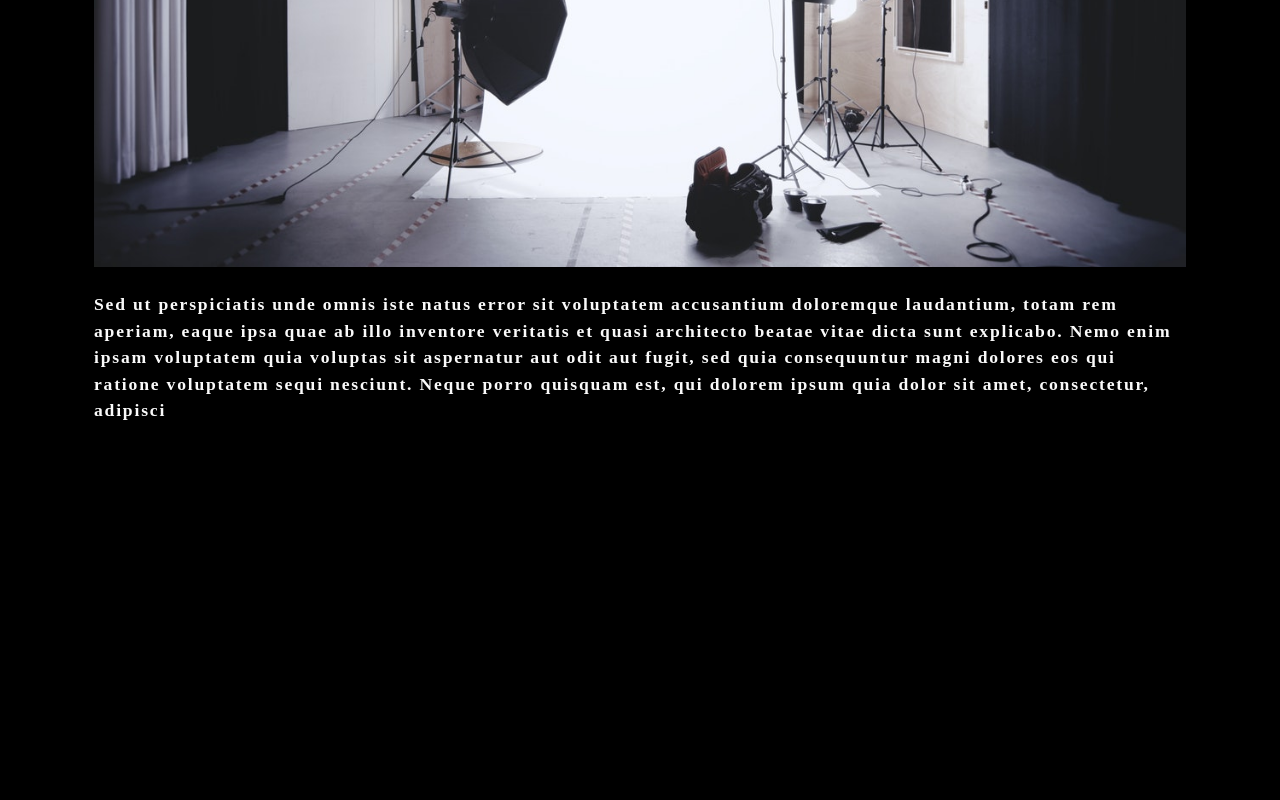
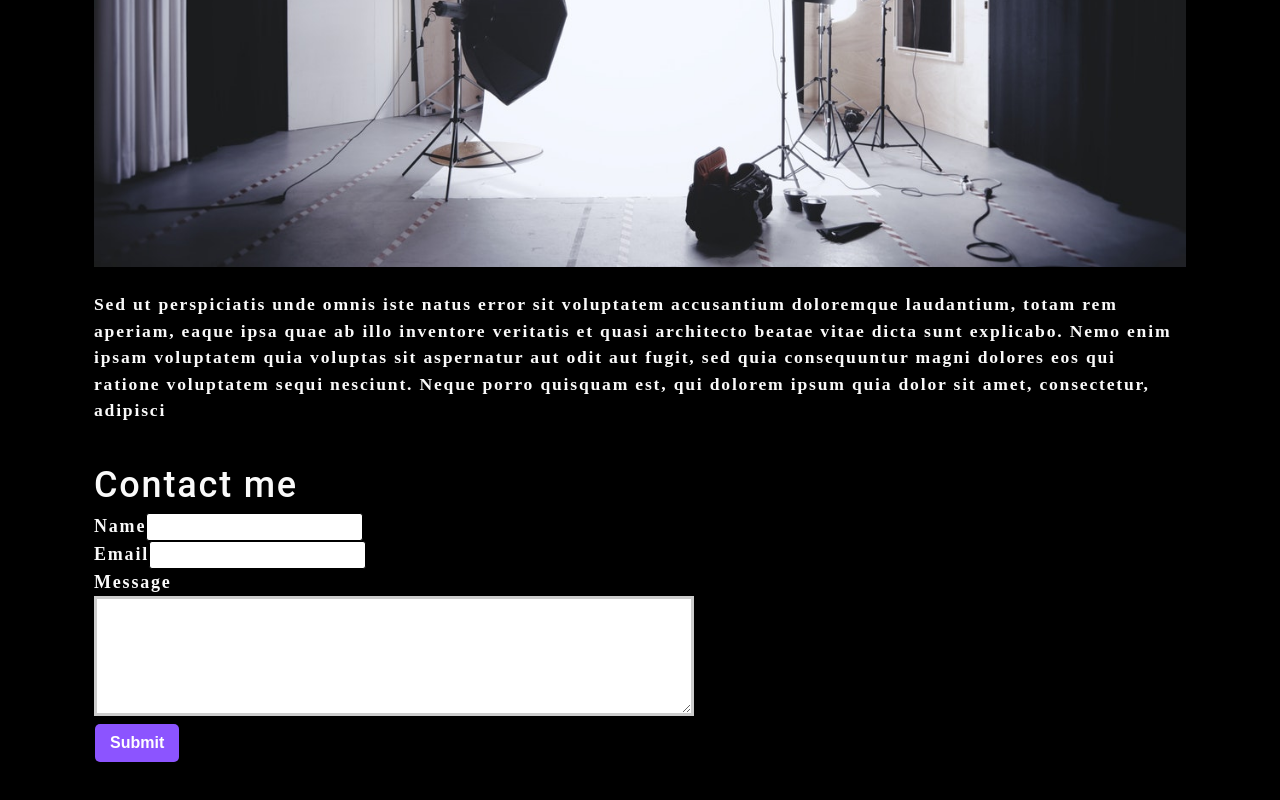
Before and after one commit to aidanamato/photo-port, a React (Create React App) app: page / in a window 1280 px wide. Shown: the part 1714-2514 px from the top of the page. Before the commit the page ends 2227 px from the top, so only its background shows below. Built offline with nearby package versions, Linux system fonts and the light colour scheme.

Commit message:
create contact form component

```diff
--- a/src/App.js
+++ b/src/App.js
@@ -5,6 +5,7 @@
 import About from './components/About';
 import Nav from './components/Nav';
 import Gallery from './components/Gallery';
+import Contact from './components/Contact';
 
 function App() {
   const [categories] = useState([
@@ -40,6 +41,7 @@
           currentCategory={currentCategory}
         ></Gallery>
         <About></About>
+        <Contact></Contact>
       </main>
     </div>
   );
--- /dev/null
+++ b/src/components/Contact/index.js
@@ -0,0 +1,26 @@
+import React from "react";
+
+function ContactForm() {
+  return (
+    <section>
+      <h1>Contact me</h1>
+      <form id="contact-form">
+        <div>
+          <label htmlFor="name">Name</label>
+          <input type="text" name="name" />
+        </div>
+        <div>
+          <label htmlFor="email">Email</label>
+          <input type="text" name="email" />
+        </div>
+        <div>
+          <label htmlFor="message">Message</label>
+          <textarea name="message" rows="5" />
+        </div>
+        <button type="submit">Submit</button>
+      </form>
+    </section>
+  )
+}
+
+export default ContactForm;
```
